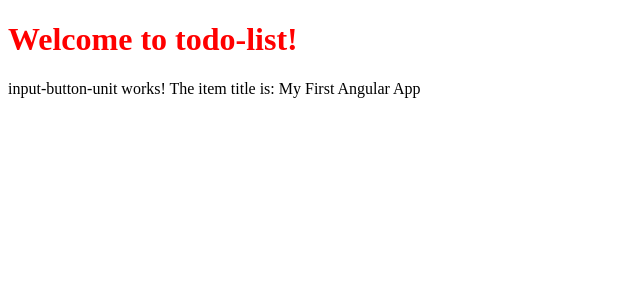
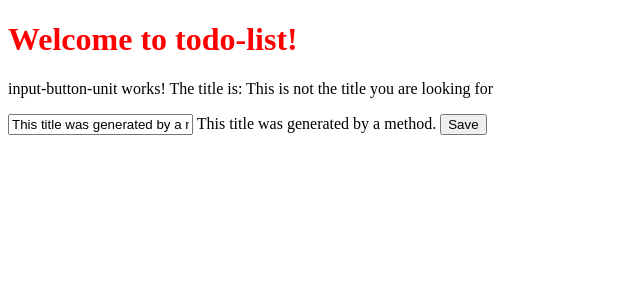
Before and after one commit to IAmTired86/To-do-App, an Angular app in the folder todo-list/: page / in a window 1280 px wide. Shown: the top 300 px of the page, without its empty margins (0-640 px from the left). Built offline with nearby package versions, Linux system fonts and the light colour scheme.

Commit message:
Day 2 : lesson 6

```diff
--- a/todo-list/src/app/app.component.ts
+++ b/todo-list/src/app/app.component.ts
@@ -1,11 +1,12 @@
 import { Component } from '@angular/core';
 import { RouterOutlet } from '@angular/router';
 import { InputButtonUnitComponent } from './input-button-unit/input-button-unit.component';
+import {CommonModule} from "@angular/common";
 
 @Component({
   selector: 'app-root',
   standalone: true,
-  imports: [RouterOutlet, InputButtonUnitComponent],
+  imports: [RouterOutlet, InputButtonUnitComponent, CommonModule],
   template: `
     <h1>
       Welcome to {{ title }}!
--- a/todo-list/src/app/input-button-unit/input-button-unit.component.ts
+++ b/todo-list/src/app/input-button-unit/input-button-unit.component.ts
@@ -1,27 +1,32 @@
 import { Component } from '@angular/core';
+import { CommonModule } from '@angular/common';
 
 @Component({
   selector: 'app-input-button-unit',
   standalone: true,
-  imports: [],
+  imports: [CommonModule],
   template: `
     <p>
       input-button-unit works!
-      The item title is: {{ title }}
+      The title is: {{ title }}
     </p>
+
+    <input [value]="generateTitle()">
+
+    {{ generateTitle() }}
+    <button>Save</button>
   `,
   styleUrl: './input-button-unit.component.scss'
 })
 export class InputButtonUnitComponent {
-  title = "";
+  title = 'Hello World';
+
   constructor() {
-    console.log('in constructor');
-    this.changeTitle('My First Angular App');
-    console.log(this.title);
+    setTimeout(() => {
+      this.title = 'This is not the title you are looking for';
+    }, 3000);
   }
-
-  changeTitle(newTitle: string) {
-    console.log(newTitle);
-    this.title = newTitle;
+  generateTitle(): string {
+    return 'This title was generated by a method.';
   }
 }
```
